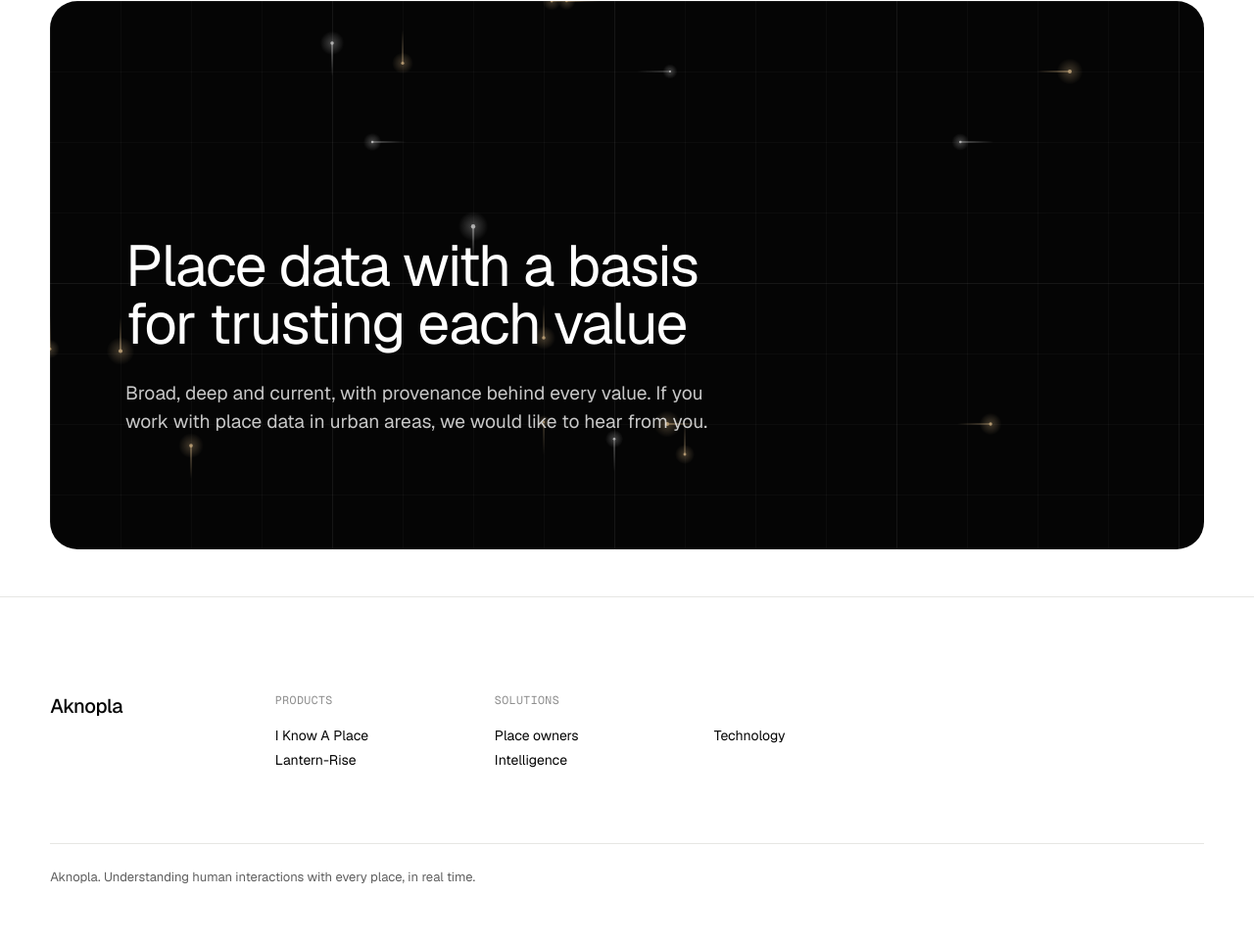
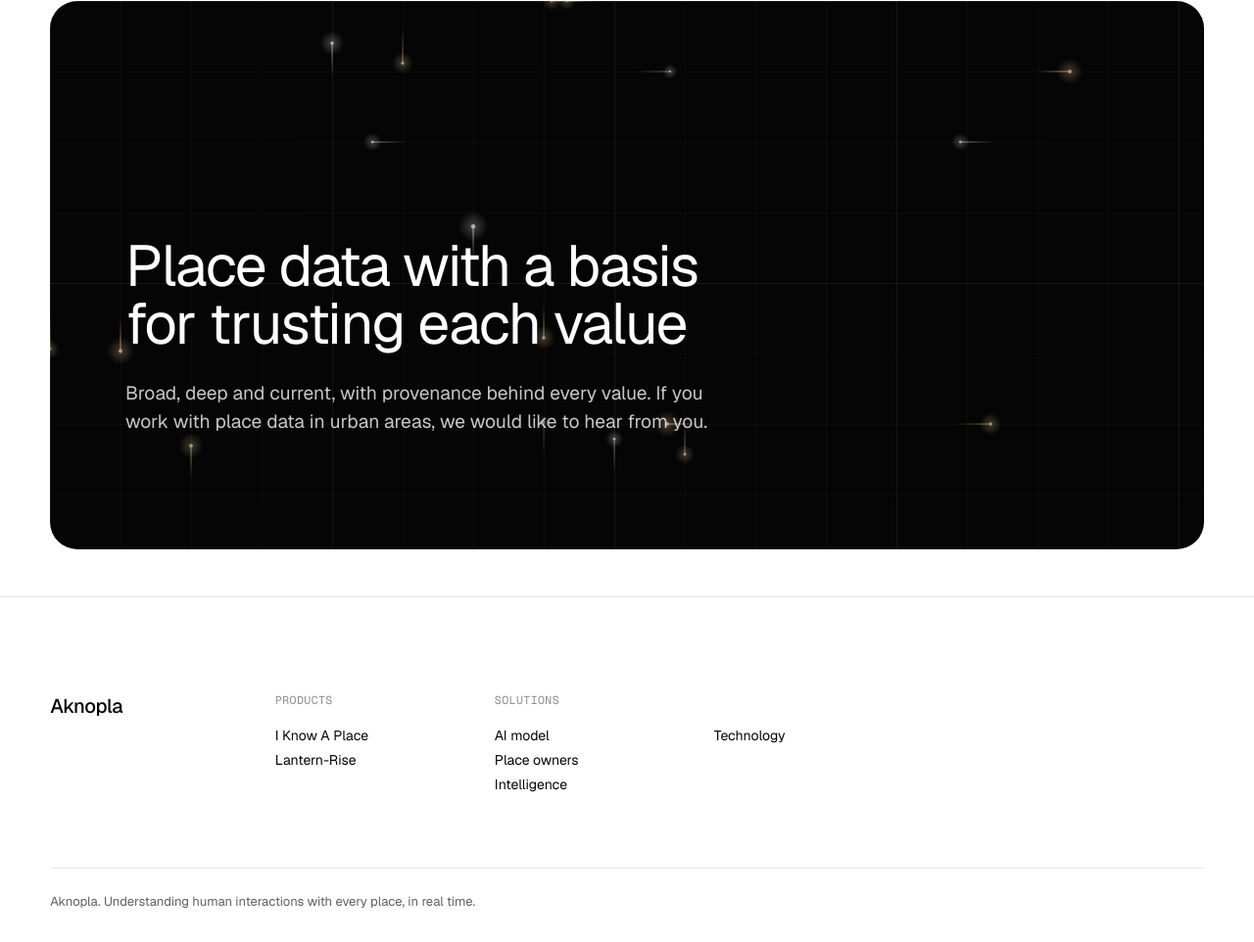
Before and after one commit to aknopla/landing-page, a plain HTML site: page index.html in a window 1280 px wide. Shown: the part 5680-6642 px from the top of the page at 98% size. Before the commit the page ends 6617 px from the top, so only its background shows below. Drawn offline with nearby package versions, Linux system fonts and the light colour scheme; animation ran at ten frames a second.

Commit message:
Add AI model to Solutions menu and footer
Co-Authored-By: Claude Opus 5.5 <noreply@anthropic.com>
Claude-Session: https://claude.ai/code/session_019iAysYgkFya6bzjSkbEfm7

```diff
--- a/index.html
+++ b/index.html
@@ -417,6 +417,7 @@ a { color: inherit; text-decoration: none; }
       <div class="nav-group">
         <a href="#" class="nav-trigger" aria-haspopup="true">Solutions</a>
         <div class="dropdown"><div class="dropdown-inner">
+          <a href="#"><span class="dd-title">AI model</span></a>
           <a href="#"><span class="dd-title">Place owners</span></a>
           <a href="#"><span class="dd-title">Intelligence</span></a>
         </div></div>
@@ -584,6 +585,7 @@ a { color: inherit; text-decoration: none; }
         </div>
         <div class="footer-col">
           <p class="label">Solutions</p>
+          <a href="#">AI model</a>
           <a href="#">Place owners</a>
           <a href="#">Intelligence</a>
         </div>
```
Also changed, not shown: technology.html (+2 -0 lines).
